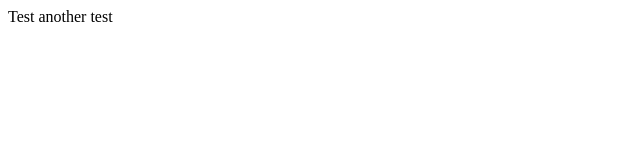
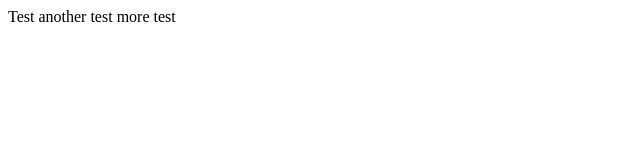
Before and after one commit to mayank49/git-test, a plain HTML site: page index.html in a window 1280 px wide. Shown: the full height of the page, 0-640 px from the left. Drawn offline with Linux system fonts and the light colour scheme.

Commit message:
second commit

```diff
--- a/index.html
+++ b/index.html
@@ -4,6 +4,6 @@
 	<title>Something</title>
 </head>
 <body>
-Test another test
+Test another test more test
 </body>
 </html>
```
